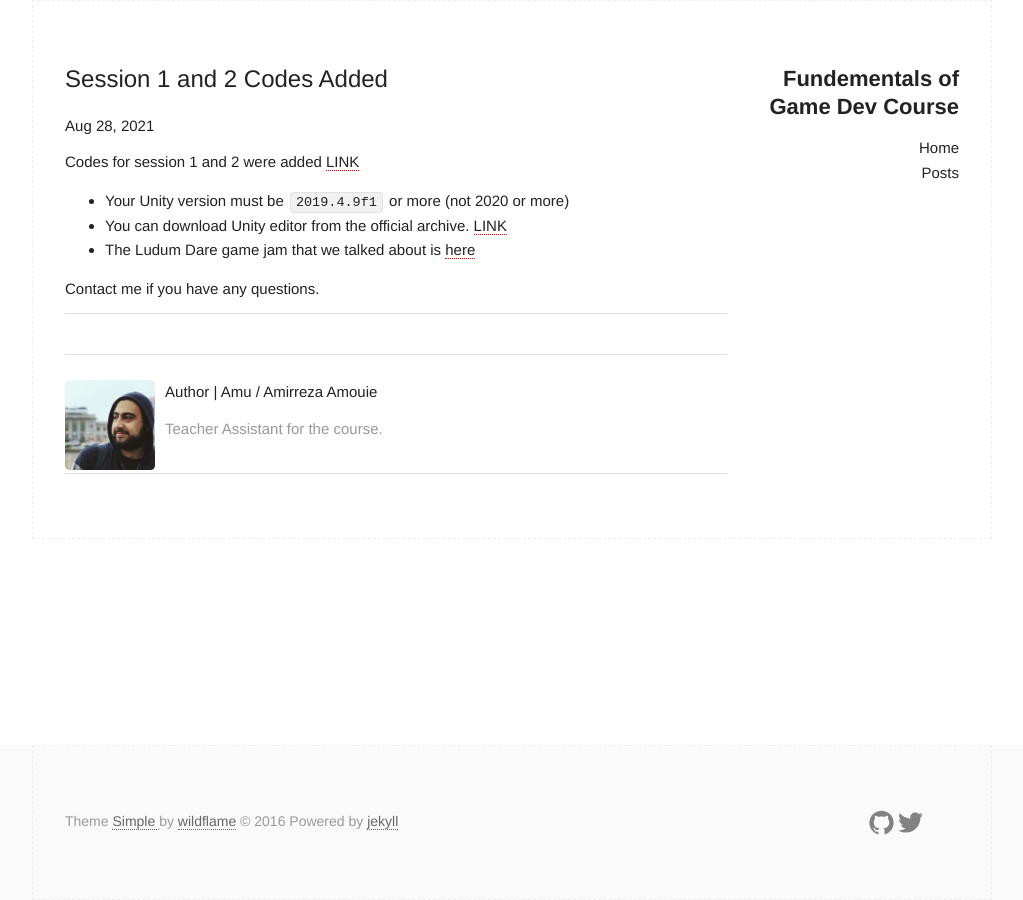
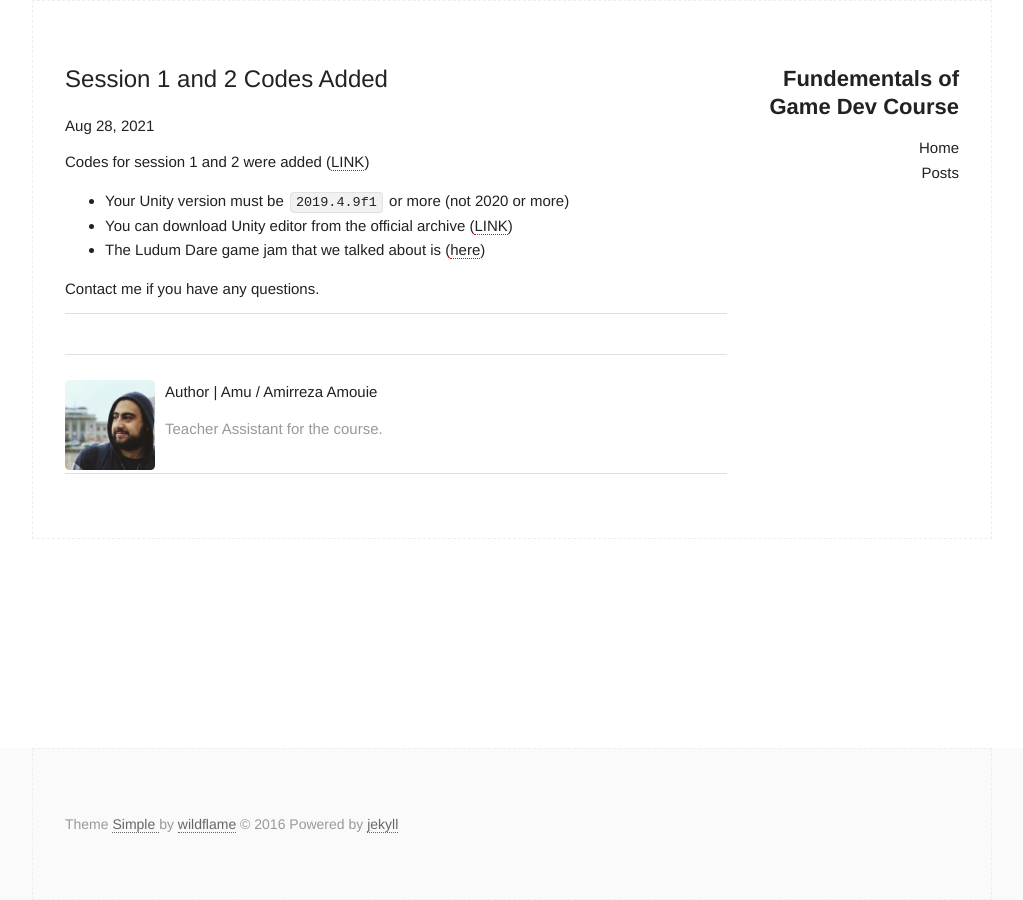
Before and after one commit to mr-zare/game-course-fall-2021, a Jekyll site: the page built from docs/_posts/2021-08-28-update.md, in a window 1280 px wide. Shown: the whole page, without its empty margins (128-1151 px from the left). Built offline with Jekyll 4.4.1, drawn with Linux system fonts in a browser that asks for light colours; some of the changed lines change nothing that is shown.

Commit message:
edit blog

```diff
--- a/docs/_config.yml
+++ b/docs/_config.yml
@@ -12,8 +12,8 @@ description: > # this means to ignore newlines until "baseurl:"
   Blog for IUST Fundementals of Game Development Fall 2021 Course
 baseurl: "/game-course-fall-2021" # the subpath of your site, e.g. /blog
 url: "http://amuuu.github.io" # the base hostname & protocol for your site
-twitter_username: Bruh
-github_username:  amuuu
+twitter_username:
+github_username:
 
 # Build settings
 markdown: kramdown
--- a/docs/_posts/2021-08-28-update.md
+++ b/docs/_posts/2021-08-28-update.md
@@ -5,10 +5,10 @@ category: update
 description:
 ---
 
-Codes for session 1 and 2 were added [LINK](https://github.com/amuuu/game-course-fall-2021/tree/prototype-one--2d-puzzle-game/prototype-one--2d-puzzle-game)
+Codes for session 1 and 2 were added ([LINK](https://github.com/amuuu/game-course-fall-2021/tree/prototype-one--2d-puzzle-game/prototype-one--2d-puzzle-game))
 
 - Your Unity version must be `2019.4.9f1` or more (not 2020 or more)
-- You can download Unity editor from the official archive. [LINK](https://unity3d.com/get-unity/download/archive)
-- The Ludum Dare game jam that we talked about is [here](https://ldjam.com/)
+- You can download Unity editor from the official archive ([LINK](https://unity3d.com/get-unity/download/archive))
+- The Ludum Dare game jam that we talked about is ([here](https://ldjam.com/))
 
 Contact me if you have any questions.
```
Also changed, not shown: README.md.
